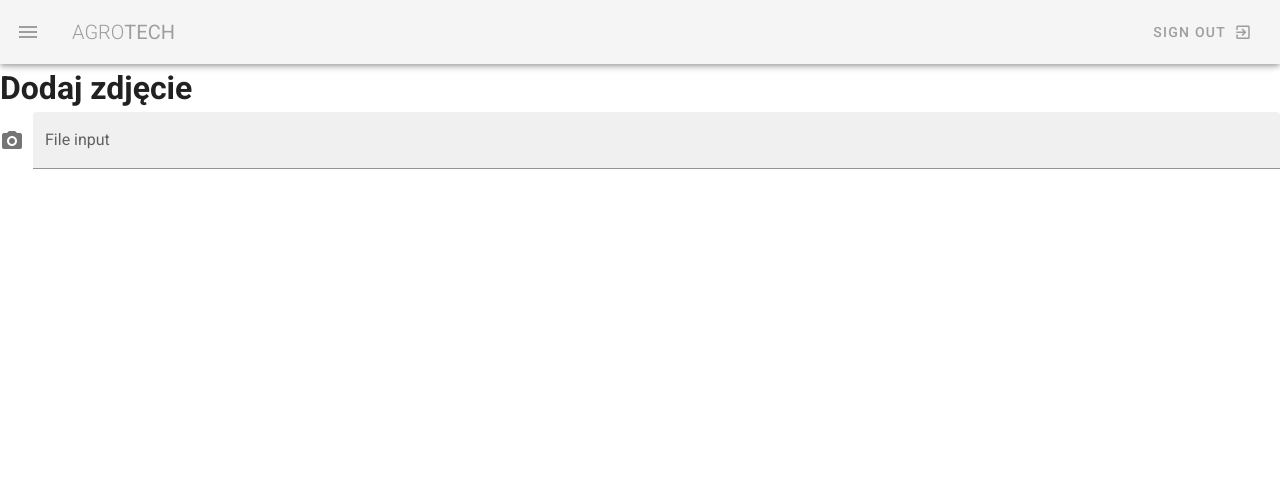
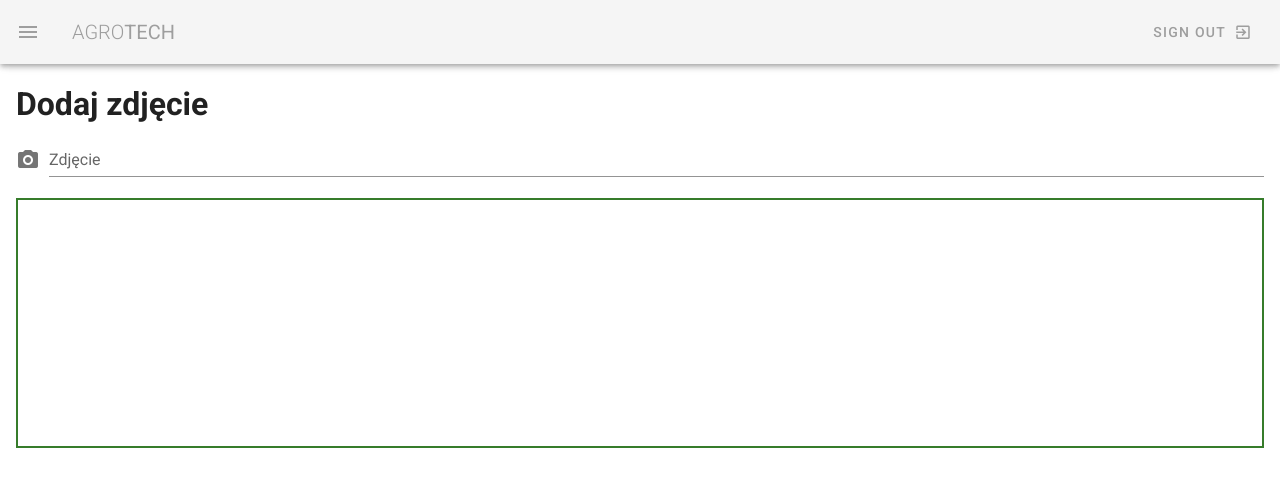
Before and after one commit to emancypage/hackathon-brzeg, a Vue app: page / in a window 1280 px wide. Shown: the top 486 px of the page. Built offline with nearby package versions, Linux system fonts and the light colour scheme.

Commit message:
Better display of the loaded photo

```diff
--- a/src/views/Upload.vue
+++ b/src/views/Upload.vue
@@ -1,9 +1,8 @@
 <template>
-  <div class="upload">
+  <div class="upload pa-4">
     <h1>Dodaj zdjęcie</h1>
     <v-file-input
-            label="File input"
-            filled
+            label="Zdjęcie"
             accept="image/*"
             prepend-icon="mdi-camera"
             capture="camera"
@@ -20,16 +19,27 @@
 
         methods: {
             onFilePicked(file) {
-                const preview = document.getElementById('preview');
+              const preview = document.getElementById('preview');
               const img = document.createElement("img");
               img.classList.add("obj");
               img.file = file;
-              preview.appendChild(img); // Assuming that "preview" is the div output where the content will be displayed.
+              preview.appendChild(img);
 
               const reader = new FileReader();
-              reader.onload = (function(aImg) { return function(e) { aImg.src = e.target.result; }; })(img);
+              reader.onload = (function() { return function(e) { preview.style.backgroundImage = `url(${e.target.result})`; }; })(img);
               reader.readAsDataURL(file);
             }
         }
     }
 </script>
+
+<style lang="scss">
+  #preview {
+    background-size: cover;
+    height: 250px;
+    border: 2px solid #367c2b;
+  }
+  img {
+    width: 100%;
+  }
+</style>
```
